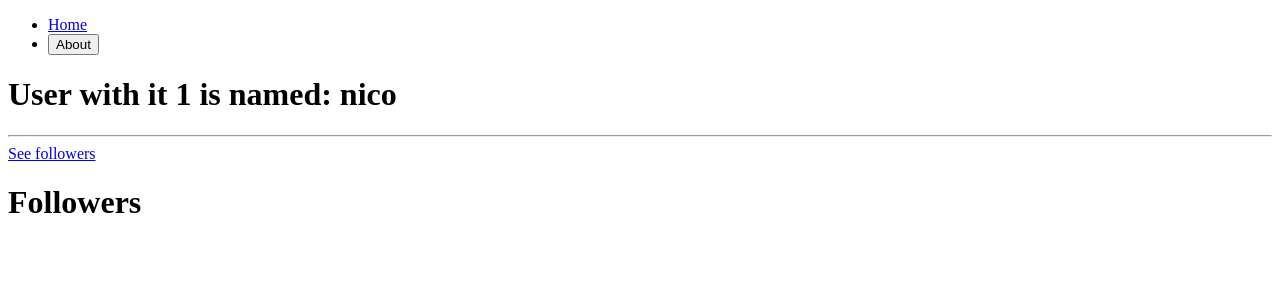
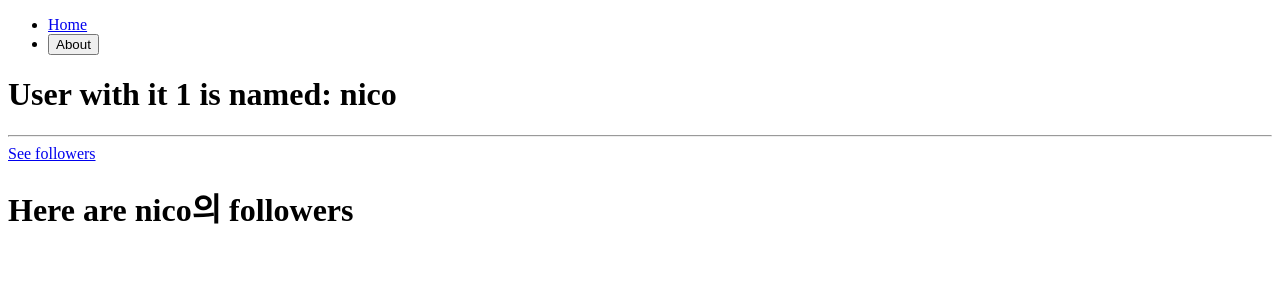
Before and after one commit to lbo728/react-master-class, a React (Create React App) app: page /users/1/followers in a window 1280 px wide. Shown: the top 300 px of the page. Built offline with nearby package versions, Linux system fonts and the light colour scheme.

Commit message:
#4.7 useOutletContext

```diff
--- a/src/Root.tsx
+++ b/src/Root.tsx
@@ -5,7 +5,7 @@
   return (
     <div>
       <Header />
-      <Outlet />
+      <Outlet context={{ darkMode: true }} />
     </div>
   );
 }
--- a/src/screens/users/Followers.tsx
+++ b/src/screens/users/Followers.tsx
@@ -1,5 +1,12 @@
+import { useOutletContext } from "react-router-dom";
+
+interface IFollowersContext {
+  nameOfMyUser: string;
+}
+
 function Followers() {
-  return <h1>Followers</h1>;
+  const { nameOfMyUser } = useOutletContext<IFollowersContext>();
+  return <h1>Here are {nameOfMyUser}의 followers</h1>;
 }
 
 export default Followers;
--- a/src/screens/users/User.tsx
+++ b/src/screens/users/User.tsx
@@ -1,7 +1,8 @@
 import { users } from "db";
-import { Link, Outlet, useParams } from "react-router-dom";
+import { Link, Outlet, useOutletContext, useParams } from "react-router-dom";
 
 function User() {
+  console.log(useOutletContext());
   const { userId } = useParams();
   return (
     <div>
@@ -10,7 +11,7 @@
       </h1>
       <hr />
       <Link to="followers">See followers</Link>
-      <Outlet />
+      <Outlet context={{ nameOfMyUser: users[Number(userId) - 1].name }} />
     </div>
   );
 }
```
